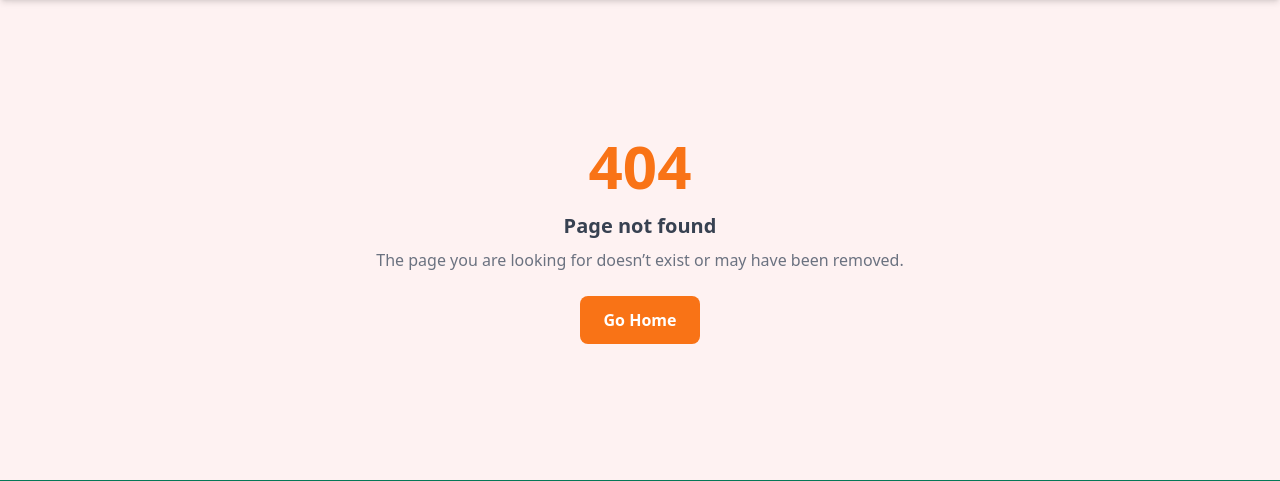
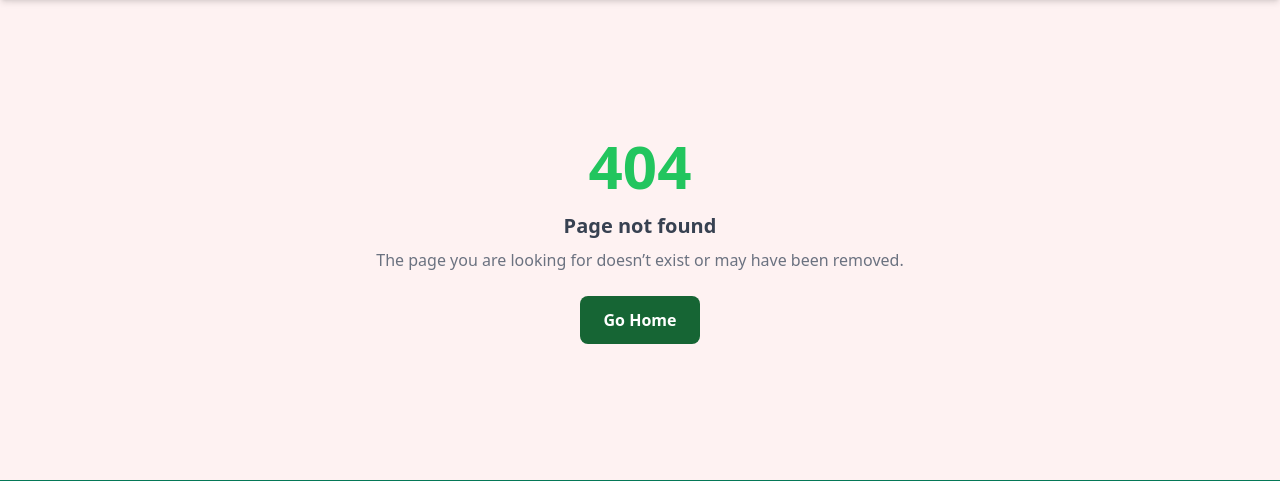
Before and after one commit to Anusha-muraboina/vivaan_formhouse, a Django app: template templates/resort/404.html in a window 1280 px wide. Shown: the part 80-561 px from the top of the page. Run offline with Django 4.2, Linux system fonts and the light colour scheme; the template is opened without the code that fills it, so the values that code supplies are empty; some libraries are stand-ins or nearby versions.

Commit message:
updated the chnages in 404
updated the chnages in 404

```diff
--- a/templates/resort/404.html
+++ b/templates/resort/404.html
@@ -6,7 +6,7 @@
 {% block content %}
 <div class="min-h-[60vh] flex flex-col items-center justify-center text-center px-4">
 
-    <h1 class="text-6xl font-bold text-orange-500 mb-4">404</h1>
+    <h1 class="text-6xl font-bold text-green-500 mb-4">404</h1>
 
     <p class="text-xl font-semibold text-gray-700 mb-2">
         Page not found
@@ -17,7 +17,7 @@
     </p>
 
     <a href="/"
-       class="bg-orange-500 hover:bg-orange-600 text-white px-6 py-3 rounded-lg font-semibold transition">
+       class="bg-green-800 hover:bg-green-900 text-white px-6 py-3 rounded-lg font-semibold transition">
         Go Home
     </a>
 
```
